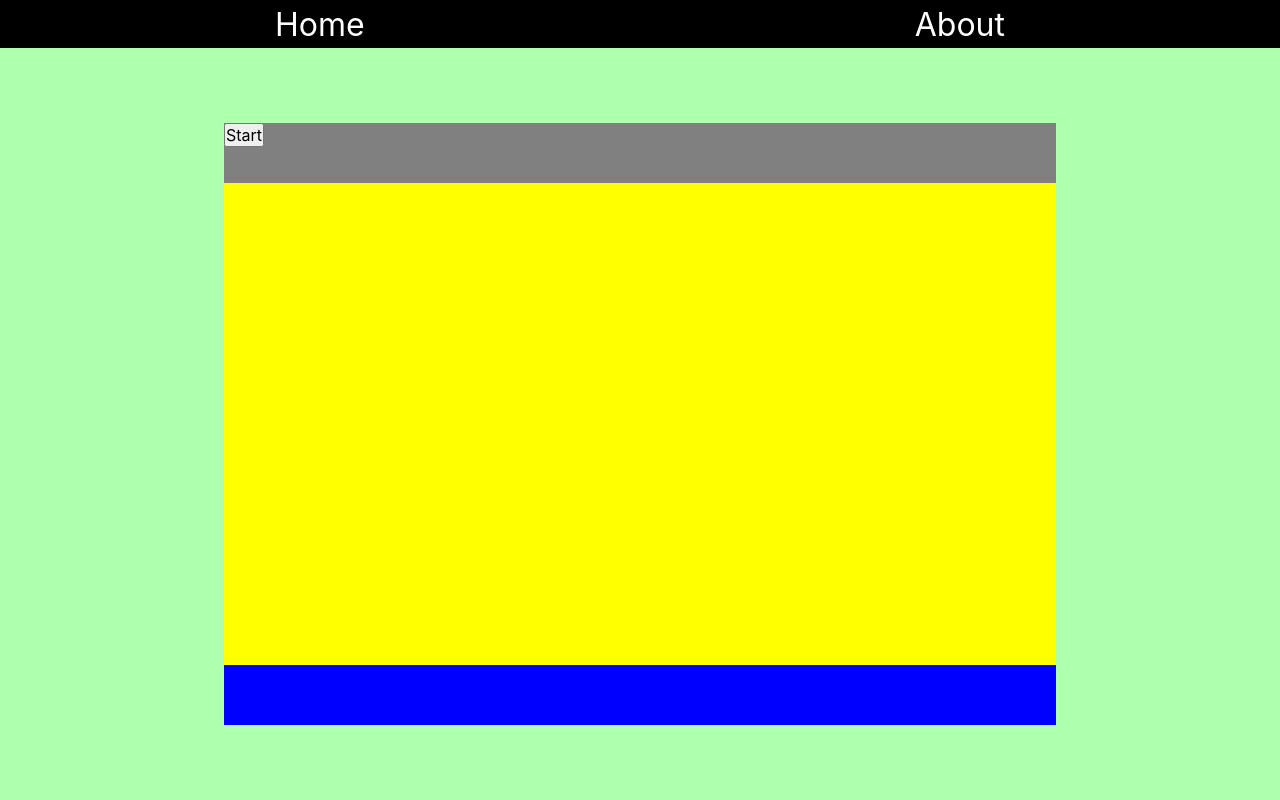
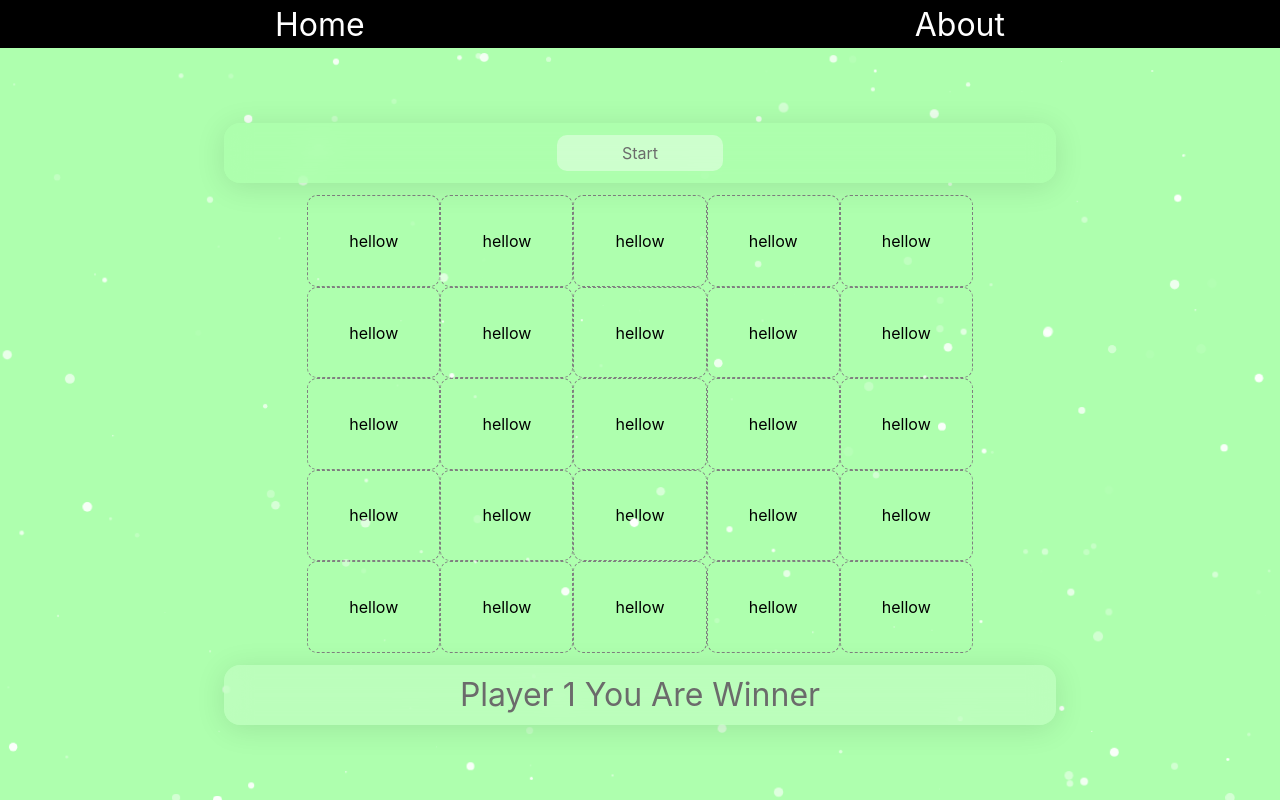
Before and after one commit to penkong/bingo, a React (Create React App) app: page / in a window 1280 px wide. Built offline with nearby package versions, Linux system fonts and the light colour scheme.

Commit message:
more on , going to add game logic

```diff
--- a/package.json
+++ b/package.json
@@ -44,6 +44,7 @@
   },
   "devDependencies": {
     "@types/react-router-dom": "^5.3.3",
-    "@types/styled-components": "^5.1.25"
+    "@types/styled-components": "^5.1.25",
+    "sass": "^1.53.0"
   }
 }
--- a/src/components/Game/GameBoard/GameBoard.styled.ts
+++ b/src/components/Game/GameBoard/GameBoard.styled.ts
@@ -1,8 +1,49 @@
-import styled from "styled-components";
-
+import styled from 'styled-components'
 
 export const GameBoardStyled = styled.div`
   width: 100%;
   height: 80%;
-  background-color: yellow;
+  display: flex;
+  justify-content: center;
+  align-items: center;
+  section {
+    min-width: 80%;
+    height: 95%;
+    div {
+      width: 100%;
+      display: flex;
+      justify-content: space-around;
+      align-items: center;
+      height: 100%;
+      span {
+        width: 100%;
+        height: 100%;
+        border: 1px dashed gray;
+        border-radius: 10px;
+        display: inline-flex;
+        align-items: center;
+        justify-content: center;
+        transition: 0.2s;
+        &:hover {
+          background-color: #9fed9c;
+          border: 1px dashed transparent;
+          cursor: pointer;
+        }
+      }
+    }
+  }
+
+  @media only screen and (max-width: 900px) {
+    section {
+      min-width: 100%;
+      height: 85%;
+    }
+  }
+
+  @media only screen and (max-width: 550px) {
+    section {
+      min-width: 100%;
+      height: 80%;
+    }
+  }
 `
--- a/src/components/Game/GameBoard/GameBoard.tsx
+++ b/src/components/Game/GameBoard/GameBoard.tsx
@@ -3,7 +3,18 @@ import { GameBoardStyled } from './GameBoard.styled'
 // ---
 
 export const GameBoard = () => {
+  const renderer = () =>
+    Array.apply(0, Array(5)).map((el, idx) => (
+      <div key={idx}>
+        {Array.apply(0, Array(5)).map((item, inx) => (
+          <span key={inx}>hellow</span>
+        ))}
+      </div>
+    ))
+
   return (
-    <GameBoardStyled></GameBoardStyled>
+    <GameBoardStyled>
+      <section>{renderer()}</section>
+    </GameBoardStyled>
   )
 }
--- a/src/components/Game/GameFooter/GameFooter.styled.ts
+++ b/src/components/Game/GameFooter/GameFooter.styled.ts
@@ -4,6 +4,15 @@ import styled from "styled-components";
 export const GamefooterStyled = styled.div`
   width: 100%;
   height: 10%;
-  background-color: blue;
+  display: inline-flex;
+  justify-content: center;
+  font-size: 2rem;
+  color: rgb(107, 107, 107);
+  align-items: center;
+  background: rgba(205, 253, 205, 0.45);
+  border-radius: 16px;
+  box-shadow: 0 4px 30px rgba(0, 0, 0, 0.1);
+  backdrop-filter: blur(12.7px);
+  -webkit-backdrop-filter: blur(12.7px);
 
 `
--- a/src/components/Game/GameFooter/GameFooter.tsx
+++ b/src/components/Game/GameFooter/GameFooter.tsx
@@ -1,9 +1,14 @@
 import { GamefooterStyled } from './GameFooter.styled'
+import { useGame } from '../../../context'
 
 // ---
 
 export const GameFooter = () => {
+  const { won, turn } = useGame()
+
   return (
-   <GamefooterStyled></GamefooterStyled>
+    <GamefooterStyled>
+      {won ? turn + ' You Are Winner' : 'Welcome to Bingo!'}
+    </GamefooterStyled>
   )
 }
--- a/src/components/Game/GameNav/GameNav.styled.ts
+++ b/src/components/Game/GameNav/GameNav.styled.ts
@@ -1,9 +1,30 @@
-import styled from "styled-components";
+import styled from 'styled-components'
 
-
-export const GameNavStyled = styled.div<{ started : boolean}>`
+export const GameNavStyled = styled.div<{ started: boolean }>`
   width: 100%;
   height: 10%;
-  background-color: gray;
+  display: flex;
+  color: rgb(107, 107, 107);
+  justify-content: space-around;
+  align-items: center;
+  background: rgba(174, 255, 174, 0.45);
+  border-radius: 16px;
+  box-shadow: 0 4px 30px rgba(0, 0, 0, 0.1);
+  backdrop-filter: blur(12.7px);
+  -webkit-backdrop-filter: blur(12.7px);
 
+  button {
+    min-width: 20%;
+    padding: 0.5rem 1rem;
+    border: none;
+    border-radius: 10px;
+    color: rgb(107, 107, 107);
+    background: rgba(235, 255, 235, 0.517);
+    cursor: pointer;
+    transition: 0.2s;
+    &:hover {
+      color: ${({started}) => started ? 'red' : '#3f5800' };
+      border: 1px solid ${({started}) => started ? 'red' : '#3f5800' };
+    }
+  }
 `
--- a/src/context/Game/game.context.tsx
+++ b/src/context/Game/game.context.tsx
@@ -12,9 +12,11 @@ import {
 
 // ---
 
-export const gameInitState = {
+export const gameInitState: IGameState = {
   started: false,
   turn: ITurnEnum.User1,
+  won: true,
+  winner : '',
   message: 'NOTHIN YET',
 }
 
--- a/src/context/Game/game.types.ts
+++ b/src/context/Game/game.types.ts
@@ -3,13 +3,15 @@ import { ReactNode } from 'react'
 // ---
 
 export enum ITurnEnum {
-  User1 = 'User1',
-  User2 = 'User2',
+  User1 = 'Player 1',
+  User2 = 'Player 2',
 }
 
 export interface IGameState {
   started: boolean
   turn: ITurnEnum
+  won: boolean
+  winner: ITurnEnum | ''
   message: string
   children?: ReactNode
 }
--- /dev/null
+++ b/src/pages/Home/Home.scss
@@ -0,0 +1,45 @@
+@function random_range($min, $max) {
+  $rand: random();
+  $random_range: $min + floor($rand * (($max - $min) + 1));
+  @return $random_range;
+}
+
+.snow {
+  $total: 200;
+  position: absolute;
+  top:0;
+  left: 0;
+  width: 10px;
+  height: 10px;
+  background: white;
+  border-radius: 50%;
+
+  @for $i from 1 through $total {
+    $random-x: random(1000000) * 0.0001vw;
+    $random-offset: random_range(-100000, 100000) * 0.0001vw;
+    $random-x-end: $random-x + $random-offset;
+    $random-x-end-yoyo: $random-x + ($random-offset / 2);
+    $random-yoyo-time: random_range(30000, 80000) / 100000;
+    $random-yoyo-y: $random-yoyo-time * 100vh;
+    $random-scale: random(10000) * 0.0001;
+    $fall-duration: random_range(10, 30) * 1s;
+    $fall-delay: random(30) * -1s;
+
+    &:nth-child(#{$i}) {
+      opacity: random(10000) * 0.0001;
+      transform: translate($random-x, -10px) scale($random-scale);
+      animation: fall-#{$i} $fall-duration $fall-delay linear infinite;
+    }
+
+    @keyframes fall-#{$i} {
+      #{percentage($random-yoyo-time)} {
+        transform: translate($random-x-end, $random-yoyo-y)
+          scale($random-scale);
+      }
+
+      to {
+        transform: translate($random-x-end-yoyo, 100vh) scale($random-scale);
+      }
+    }
+  }
+}
--- a/src/pages/Home/Home.styled.ts
+++ b/src/pages/Home/Home.styled.ts
@@ -9,16 +9,19 @@ export const HomeCtrStyled = styled.div`
   display: flex;
   justify-content: center;
   align-items: center;
-
+  overflow: hidden;
+  position: relative;
   section {
     width: 65%;
-    background-color: red;
     height: 80%;
     display: flex;
     flex-direction: column;
     justify-content: space-between;
     align-items: center;
   }
+
+
+
 
   @media only screen and (max-width: 600px) {
     section {
--- a/src/pages/Home/Home.tsx
+++ b/src/pages/Home/Home.tsx
@@ -1,16 +1,23 @@
 import { HomeCtrStyled } from './Home.styled'
 import { useGame, gameInitState, ManagedGameContext } from '../../context'
 import { GameBoard, GameFooter, GameNav } from '../../components'
+import './Home.scss';
 
 // ---
 
 export const Home = () => {
-  const { message } = useGame()
+  const { won } = useGame()
+
+  const winAnime = () =>
+    Array.apply(0, Array(200)).map((el, idx) => (
+      <div key={idx} className="snow"></div>
+    ))
 
   return (
     <>
       <ManagedGameContext {...gameInitState}>
         <HomeCtrStyled>
+          {won && winAnime()}
           <section>
             <GameNav />
             <GameBoard />
```
Also changed, not shown: 1 other file (tests, documents, lock files or other folders).
